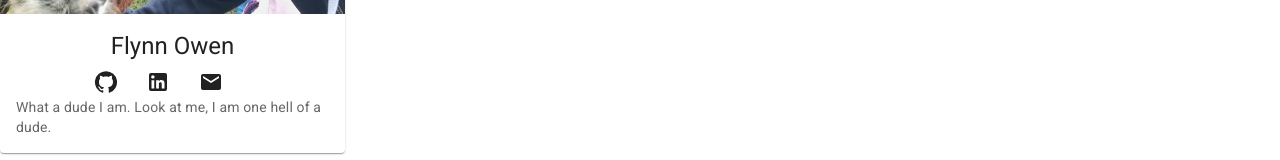
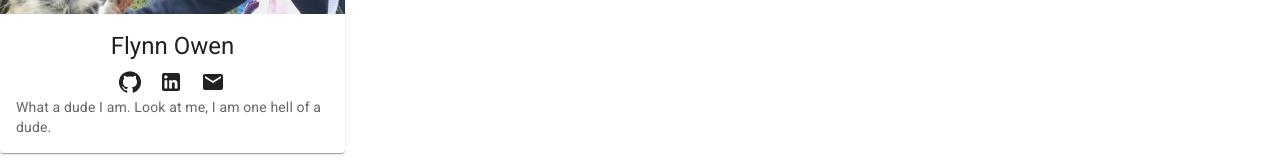
Before and after one commit to FlynnOwen/aware-automaton, a React (Create React App) app in the folder flynn-website/: page / in a window 1280 px wide. Shown: the part 350-510 px from the top of the page. Built offline with nearby package versions, Linux system fonts and the light colour scheme.

Commit message:
polish card

```diff
--- a/flynn-website/src/components/cards/profile.js
+++ b/flynn-website/src/components/cards/profile.js
@@ -22,14 +22,14 @@ export default function ProfileCard() {
           <Typography gutterBottom variant="h5" component="div" textAlign="center" alignItems="center">
             Flynn Owen
           </Typography>
-          <Grid container item justifyContent="center">
-            <Grid item xs={2}>
+          <Grid container item justifyContent="center" alignItems="center" style={{ gap: 15 }}>
+            <Grid item xs={1}>
             <GitHubIcon/>
             </Grid>
-            <Grid item xs={2}>
+            <Grid item xs={1}>
             <LinkedInIcon/>
             </Grid>
-            <Grid item xs={2}>
+            <Grid item xs={1}>
             <EmailIcon/>
             </Grid>
           </Grid>
```
